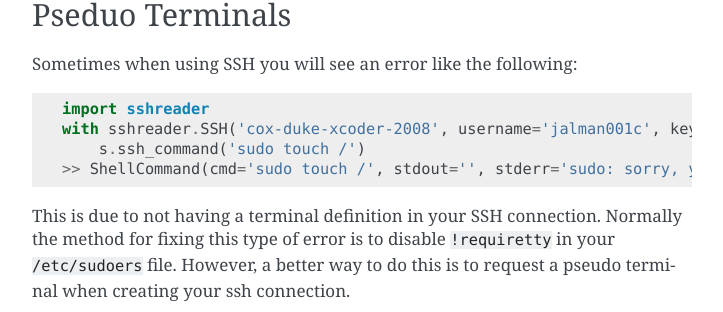
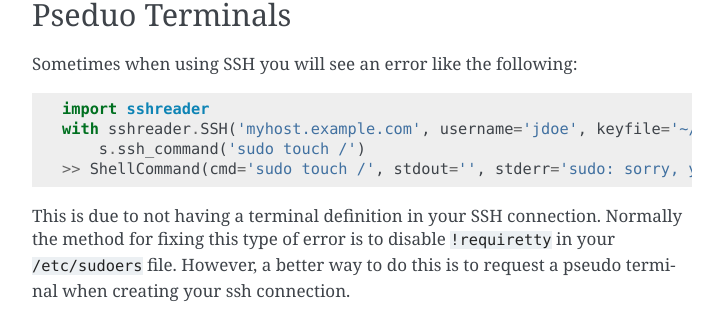
Before and after one commit to isaiah1112/sshreader, a Sphinx documentation site: the page built from docs/source/faq.rst, in a window 1280 px wide and 900 px high, scrolled down 1864 px. Shown: the part 140-452 px from the top of the window, without its empty margins (388-1111 px from the left). Built offline with Sphinx 7.4.7, drawn with Linux system fonts in a browser that asks for light colours.

Commit message:
Fixing examples in documentation

```diff
--- a/docs/source/faq.rst
+++ b/docs/source/faq.rst
@@ -99,7 +99,7 @@ Sometimes when using SSH you will see an error like the following:
 .. code-block:: python
 
     import sshreader
-    with sshreader.SSH('cox-duke-xcoder-2008', username='jalman001c', keyfile='~/.ssh/id_rsa') as s:
+    with sshreader.SSH('myhost.example.com', username='jdoe', keyfile='~/.ssh/id_rsa') as s:
         s.ssh_command('sudo touch /')
     >> ShellCommand(cmd='sudo touch /', stdout='', stderr='sudo: sorry, you must have a tty to run sudo', return_code=1)
 
```
